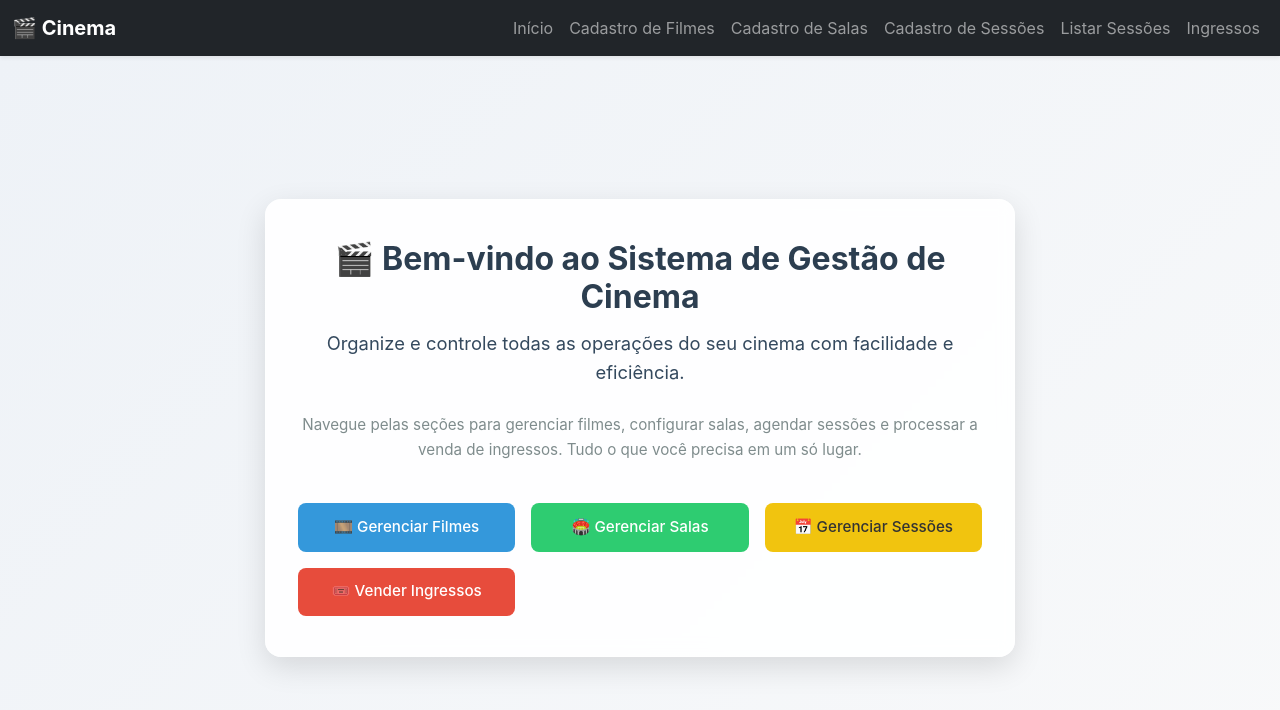
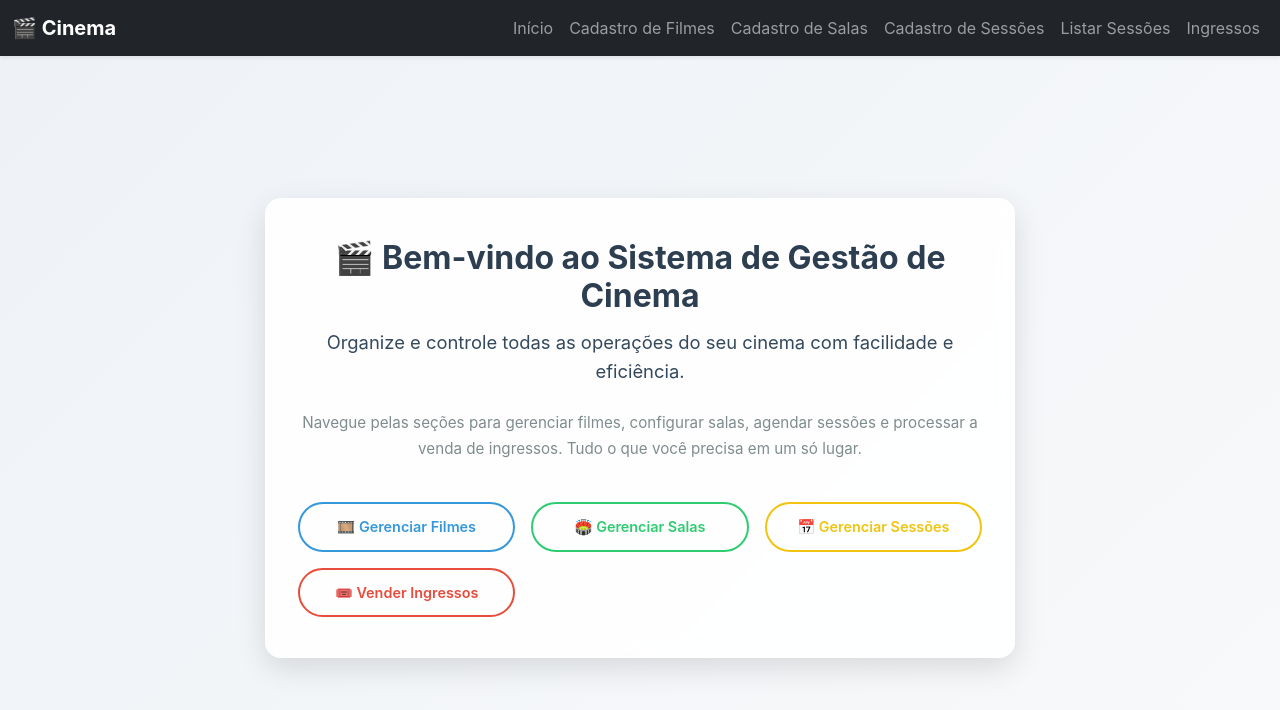
Before and after one commit to Beneguen75/Projeto-cinema, a React (Vite) app in the folder frontend/: page / in a window 1280 px wide. Shown: the top 710 px of the page. Built offline with nearby package versions, Linux system fonts and the light colour scheme.

Commit message:
Update HomePage.module.css

```diff
--- a/frontend/src/pages/HomePage.module.css
+++ b/frontend/src/pages/HomePage.module.css
@@ -12,9 +12,8 @@
 
 .welcomeContent {
   /* Vamos tentar um fundo branco com um pouco mais de opacidade e um desfoque sutil */
-  background-color: rgba(255, 255, 255, 0.9); /* Um branco um pouco mais sólido, mas ainda levemente transparente */
-  /* Se o seu gradiente de fundo for muito claro, um card mais opaco pode ser melhor.
-     Se o gradiente for mais escuro, um card mais transparente pode ficar interessante. */
+  background-color: rgba(255, 255, 255, 0.9);
+
 
   padding: 2.5rem 2rem;
   border-radius: 16px; /* Bordas um pouco mais arredondadas para um look mais suave */
@@ -25,11 +24,7 @@
   /* O backdrop-filter é opcional e depende do suporte do navegador.
      Pode deixar ou remover se não estiver vendo efeito ou se causar problemas. */
   backdrop-filter: blur(8px);
-
-  /* Borda um pouco mais visível e suave */
   border: 1px solid rgba(255, 255, 255, 0.2);
-
-  /* Transição para o hover */
   transition: transform 0.3s ease-in-out, box-shadow 0.3s ease-in-out;
 }
 
@@ -38,12 +33,10 @@
   box-shadow: 0 15px 35px rgba(0, 0, 0, 0.18); /* Sombra um pouco mais pronunciada no hover */
 }
 
-/* Certifique-se que as cores do texto dentro do card ainda têm bom contraste
-   com o novo background-color do .welcomeContent */
 .title {
   font-size: 2rem;
   font-weight: 700;
-  color: #2c3e50; /* Mantenha cores escuras se o fundo do card for claro */
+  color: #2c3e50;
   margin-bottom: 0.75rem;
 }
 
@@ -73,58 +66,83 @@
 }
 
 .actionButtons {
-  display: grid; /* Usar Grid para os botões */
-  grid-template-columns: repeat(auto-fit, minmax(180px, 1fr)); /* Colunas responsivas */
-  gap: 1rem; /* Espaço entre os botões */
-  margin-top: 2rem; /* Espaço acima dos botões */
+  display: grid;
+  grid-template-columns: repeat(auto-fit, minmax(180px, 1fr));
+  gap: 1rem;
+  margin-top: 2.5rem; /* Um pouco mais de espaço acima dos botões */
 }
 
 .actionButton {
-  padding: 0.8rem 1rem;
-  font-size: 0.95rem;
-  font-weight: 500;
-  border-radius: 8px;
+  background-color: transparent; /* Fundo transparente inicialmente */
+  border: 2px solid; /* Borda sólida, cor será definida por classes modificadoras */
+  /* A cor do texto também será definida por classes modificadoras */
+  padding: 0.75rem 1.25rem; /* Ajuste o padding conforme necessário */
+  font-size: 0.9rem; /* Fonte um pouco menor para acomodar ícone */
+  font-weight: 600; /* Texto do botão um pouco mais forte */
+  border-radius: 50px; /* Formato "pill" */
   text-decoration: none;
-  color: #fff; /* Cor do texto do botão */
-  border: none;
   cursor: pointer;
-  transition: transform 0.2s ease, box-shadow 0.2s ease;
+  transition: all 0.25s ease-in-out;
   display: flex;
   align-items: center;
   justify-content: center;
+  gap: 0.6rem; /* Espaço entre o ícone e o texto */
+}
+
+.buttonIcon {
+  font-size: 1.1em; /* Tamanho do ícone relativo ao texto do botão */
+  /* margin-right: 0.5rem; /* Alternativa ao 'gap' no .actionButton */
 }
 
 .actionButton:hover {
-  transform: translateY(-3px); /* Efeito de levantar no hover */
-  box-shadow: 0 6px 12px rgba(0, 0, 0, 0.15);
+  color: #fff; /* Texto branco no hover para a maioria dos botões */
+  transform: translateY(-3px) scale(1.03); /* Efeito de levantar e aumentar um pouco */
+  box-shadow: 0 7px 14px rgba(0, 0, 0, 0.1), 0 3px 6px rgba(0, 0, 0, 0.08); /* Sombra mais elaborada */
 }
 
-/* Cores específicas para os botões - você pode ajustar! */
-.filmesButton { background-color: #3498db; /* Azul */ }
-.filmesButton:hover { background-color: #2980b9; }
+/* Cores específicas para cada botão (borda e texto, e fundo no hover) */
+.filmesButton {
+  border-color: #3498db; /* Azul */
+  color: #3498db;
+}
+.filmesButton:hover {
+  background-color: #3498db;
+  /* color: #fff; Já definido no .actionButton:hover */
+}
 
-.salasButton { background-color: #2ecc71; /* Verde */ }
-.salasButton:hover { background-color: #27ae60; }
+.salasButton {
+  border-color: #2ecc71; /* Verde */
+  color: #2ecc71;
+}
+.salasButton:hover {
+  background-color: #2ecc71;
+}
 
-.sessoesButton { background-color: #f1c40f; /* Amarelo (texto escuro para contraste) */ color: #333; }
-.sessoesButton:hover { background-color: #f39c12; }
+.sessoesButton {
+  border-color: #f1c40f; /* Amarelo */
+  color: #f1c40f;
+}
+.sessoesButton:hover {
+  background-color: #f1c40f;
+  color: #333; /* Texto escuro para contraste com fundo amarelo */
+}
 
-.ingressosButton { background-color: #e74c3c; /* Vermelho/Laranja */ }
-.ingressosButton:hover { background-color: #c0392b; }
+.ingressosButton {
+  border-color: #e74c3c; /* Vermelho/Laranja */
+  color: #e74c3c;
+}
+.ingressosButton:hover {
+  background-color: #e74c3c;
+}
 
-
-/* Media Query para telas menores (ex: celulares) */
+/* Media Query para telas menores (pode precisar de ajustes) */
 @media (max-width: 768px) {
-  .welcomeContent {
-    padding: 2rem 1.5rem; /* Menos padding em telas menores */
-  }
-  .title {
-    font-size: 1.75rem;
-  }
-  .subtitle {
-    font-size: 1rem;
-  }
+  /* ... (estilos responsivos anteriores para .welcomeContent, .title, .subtitle) ... */
   .actionButtons {
     grid-template-columns: 1fr; /* Botões em uma única coluna */
+    gap: 0.75rem; /* Espaço menor entre botões empilhados */
+  }
+  .actionButton {
+    padding: 0.8rem 1rem; /* Ajusta padding para botões empilhados */
   }
 }
```
